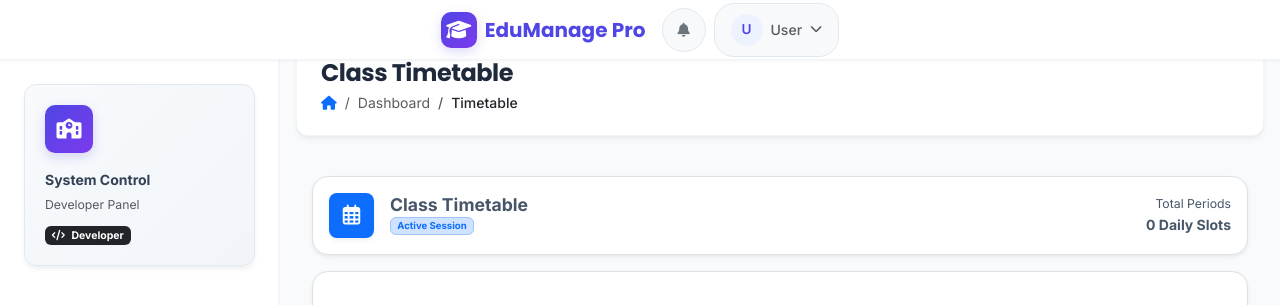
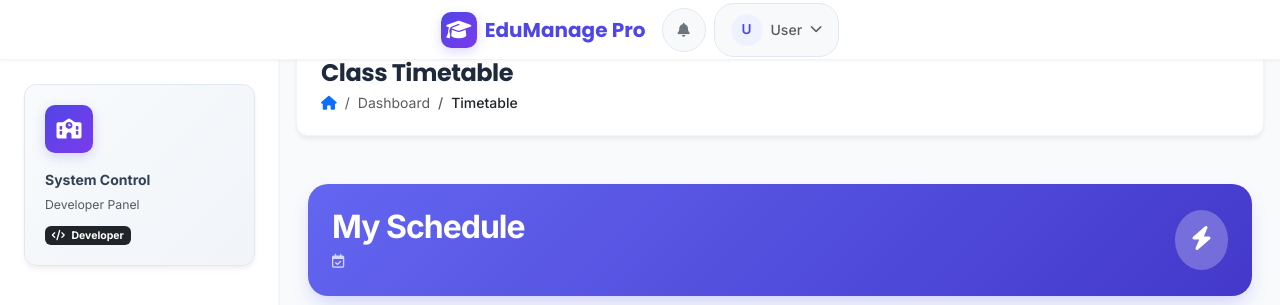
Before and after one commit to Anmol2121/call_me_daddy, a Python web app: template templates/student_timetable.html in a window 1280 px wide. Shown: the top 305 px of the page. Run offline with Jinja, Linux system fonts and the light colour scheme; the template is opened without the code that fills it, so the values that code supplies are empty.

Commit message:
Update student_timetable.html

```diff
--- a/templates/student_timetable.html
+++ b/templates/student_timetable.html
@@ -8,203 +8,233 @@
 {% endblock %}
 
 {% block content %}
-<div class="container-fluid px-2 px-lg-3 py-3 animate-fade-in">
+<style>
+    :root {
+        --glass-bg: rgba(255, 255, 255, 0.9);
+        --premium-shadow: 0 10px 30px -5px rgba(0, 0, 0, 0.05), 0 4px 10px -7px rgba(0, 0, 0, 0.05);
+        --accent-gradient: linear-gradient(135deg, #6366f1 0%, #4338ca 100%);
+    }
 
-    <div class="mb-3 bg-white rounded-4 shadow-sm border border-slate-200 overflow-hidden">
-        <div class="p-3">
-            <div class="d-flex align-items-center justify-content-between">
-                <div class="d-flex align-items-center gap-3">
-                    <div class="icon-square bg-primary text-white rounded-3 d-flex align-items-center justify-content-center shadow-sm" style="width: 45px; height: 45px;">
-                        <i class="far fa-calendar-alt fs-5"></i>
+    body { background-color: #f8fafc; }
+
+    /* Premium Header */
+    .timetable-header {
+        background: var(--accent-gradient);
+        border-radius: 20px;
+        padding: 1.5rem;
+        color: white;
+        margin-bottom: 2rem;
+        box-shadow: 0 10px 20px -5px rgba(99, 102, 241, 0.3);
+    }
+
+    /* Modern Day Picker */
+    .day-picker {
+        display: flex;
+        gap: 10px;
+        padding: 5px;
+        background: #fff;
+        border-radius: 16px;
+        box-shadow: var(--premium-shadow);
+        margin-bottom: 1.5rem;
+        overflow-x: auto;
+        scrollbar-width: none;
+    }
+    .day-picker::-webkit-scrollbar { display: none; }
+
+    .day-btn {
+        flex: 1;
+        min-width: 65px;
+        border: none;
+        background: transparent;
+        padding: 12px 8px;
+        border-radius: 12px;
+        transition: all 0.3s cubic-bezier(0.4, 0, 0.2, 1);
+    }
+    .day-btn.active {
+        background: #000;
+        color: #fff !important;
+        transform: translateY(-2px);
+        box-shadow: 0 4px 12px rgba(0,0,0,0.15);
+    }
+    .day-btn .d-name { font-size: 0.75rem; font-weight: 700; text-uppercase; letter-spacing: 0.5px; }
+    .day-btn .d-date { font-size: 0.65rem; opacity: 0.6; }
+
+    /* Mobile Class Cards */
+    .class-card {
+        background: #fff;
+        border-radius: 18px;
+        border: none;
+        margin-bottom: 1rem;
+        transition: transform 0.2s;
+        box-shadow: var(--premium-shadow);
+        overflow: hidden;
+        display: flex;
+    }
+    .class-card:active { transform: scale(0.98); }
+
+    .time-sidebar {
+        width: 75px;
+        background: #f1f5f9;
+        display: flex;
+        flex-direction: column;
+        align-items: center;
+        justify-content: center;
+        font-weight: 700;
+        color: #475569;
+        border-right: 1px dashed #e2e8f0;
+    }
+
+    .subject-info {
+        padding: 1rem;
+        flex: 1;
+        position: relative;
+    }
+    .subject-tag {
+        font-size: 0.65rem;
+        font-weight: 800;
+        text-transform: uppercase;
+        letter-spacing: 1px;
+        margin-bottom: 4px;
+        display: block;
+    }
+
+    /* Desktop Grid Styles */
+    @media (min-width: 992px) {
+        .desktop-timetable {
+            background: #fff;
+            border-radius: 24px;
+            padding: 1.5rem;
+            box-shadow: var(--premium-shadow);
+        }
+        .grid-header { font-weight: 700; color: #64748b; padding-bottom: 1rem; border-bottom: 2px solid #f1f5f9; }
+        .grid-cell { height: 120px; border-radius: 16px; margin: 5px; transition: all 0.3s; }
+        .grid-cell:hover { transform: translateY(-5px); box-shadow: 0 10px 15px -3px rgba(0,0,0,0.1); }
+    }
+
+    .empty-state {
+        opacity: 0.5;
+        font-style: italic;
+        font-size: 0.8rem;
+    }
+</style>
+
+<div class="container py-4">
+    <div class="timetable-header d-flex align-items-center justify-content-between">
+        <div>
+            <h2 class="fw-bold mb-1" style="letter-spacing: -1px;">{{ class_name or 'My Schedule' }}</h2>
+            <p class="mb-0 opacity-75 fw-medium"><i class="far fa-calendar-check me-2"></i> {{ context.current_session.name }}</p>
         </div>
-                    <div>
-                        <h4 class="mb-0 fw-bolder text-slate-900" style="font-size: 1.1rem;">{{ class_name or 'Class Timetable' }}</h4>
-                        <div class="text-slate-500 fw-medium" style="font-size: 0.8rem;">
-                            <span class="badge bg-primary-subtle text-primary border border-primary-subtle me-1">
-                                {{ context.current_session.name if context.current_session else 'Active Session' }}
-                            </span>
-                        </div>
-                    </div>
-                </div>
-                <div class="text-end d-none d-md-block">
-                    <span class="text-slate-400 small d-block">Total Periods</span>
-                    <span class="fw-bold text-slate-700">{{ periods|length }} Daily Slots</span>
-                </div>
-            </div>
+        <div class="bg-white bg-opacity-25 rounded-circle p-3">
+            <i class="fas fa-bolt fs-4"></i>
         </div>
     </div>
 
     {% if periods %}
-    <div class="d-md-none mb-3">
-        <div class="nav nav-pills nav-fill bg-white p-1 rounded-3 border border-slate-200 shadow-sm" id="dayTabs" role="tablist">
+    <div class="d-lg-none">
+        <div class="day-picker nav" id="pills-tab" role="tablist">
             {% for day in day_info %}
-            <button class="nav-link {% if loop.first %}active{% endif %} py-2 px-1"
-                    id="tab-{{ day.name|lower }}"
-                    data-bs-toggle="pill"
-                    data-bs-target="#day-{{ day.name|lower }}"
-                    type="button" style="font-size: 0.75rem;">
-                <span class="d-block fw-bold">{{ day.name[:3] }}</span>
-                <span class="opacity-75" style="font-size: 0.6rem;">{{ day.date.split(' ')[0] }}</span>
+            <button class="day-btn nav-link {% if loop.first %}active{% endif %}"
+                    id="p-{{ day.name|lower }}" data-bs-toggle="pill"
+                    data-bs-target="#content-{{ day.name|lower }}">
+                <div class="d-name">{{ day.name[:3] }}</div>
+                <div class="d-date">{{ day.date.split(' ')[0] }}</div>
             </button>
             {% endfor %}
         </div>
-    </div>
 
-    <div class="tab-content mt-2" id="timetableContent">
-
-        <div class="d-none d-md-block card border border-slate-200 shadow-sm rounded-3 overflow-hidden bg-white">
-            <div class="table-responsive">
-                <table class="table timetable-table mb-0">
-                    <thead class="bg-slate-50">
-                        <tr>
-                            <th class="text-center py-3 border-bottom border-slate-200" style="width: 120px;">
-                                <small class="text-uppercase fw-bold text-slate-500 tracking-wider">Time</small>
-                            </th>
-                            {% for day in day_info %}
-                            <th class="text-center border-bottom border-slate-200">
-                                <span class="d-block text-slate-900 fw-bold">{{ day.name }}</span>
-                                <small class="text-slate-400 fw-normal" style="font-size: 0.7rem;">{{ day.date }}</small>
-                            </th>
-                            {% endfor %}
-                        </tr>
-                    </thead>
-                    <tbody>
-                        {% for period in periods %}
-                        <tr>
-                            <td class="bg-slate-50 border-end border-slate-200 align-middle text-center p-3">
-                                <div class="fw-bold text-slate-800 mb-0" style="font-size: 0.85rem;">
-                                    {{ period.start_time.strftime('%H:%M') }}
-                                </div>
-                                <div class="text-slate-400" style="font-size: 0.7rem;">
-                                    {{ period.end_time.strftime('%H:%M') }}
-                                </div>
-                            </td>
+        <div class="tab-content" id="pills-tabContent">
             {% for day in day_info %}
             {% set day_idx = loop.index0 %}
+            <div class="tab-pane fade {% if loop.first %}show active{% endif %}" id="content-{{ day.name|lower }}">
+                {% for period in periods %}
                     {% set entry = entries|selectattr('period_id', 'equalto', period.id)|selectattr('day_of_week', 'equalto', day_idx)|first %}
-                                <td class="p-2 border-end border-bottom border-slate-100" style="height: 110px; width: 160px;">
+                    <div class="class-card">
+                        <div class="time-sidebar">
+                            <span style="font-size: 0.85rem;">{{ period.start_time.strftime('%H:%M') }}</span>
+                            <div style="width: 1px; height: 15px; background: #cbd5e1; margin: 4px 0;"></div>
+                            <span style="font-size: 0.7rem; opacity: 0.6;">{{ period.end_time.strftime('%H:%M') }}</span>
+                        </div>
+                        <div class="subject-info">
                             {% if entry %}
-                                        {% set color_schemes = [
-                                            {'bg': '#eef2ff', 'border': '#4f46e5', 'text': '#4338ca'},
-                                            {'bg': '#ecfdf5', 'border': '#059669', 'text': '#047857'},
-                                            {'bg': '#fff7ed', 'border': '#ea580c', 'text': '#c2410c'},
-                                            {'bg': '#fff1f2', 'border': '#e11d48', 'text': '#be123c'},
-                                            {'bg': '#f5f3ff', 'border': '#7c3aed', 'text': '#6d28d9'}
-                                        ] %}
-                                        {% set theme = color_schemes[loop.index % 5] %}
-                                        <div class="h-100 rounded-3 p-2 d-flex flex-column shadow-sm border-start border-4"
-                                             style="background-color: {{ theme.bg }}; border-color: {{ theme.border }} !important;">
-                                            <div class="fw-bolder text-truncate mb-1" style="color: {{ theme.text }}; font-size: 0.85rem;">
-                                                {{ entry.subject }}
+                                {% set colors = [['#6366f1', '#eef2ff'], ['#10b981', '#ecfdf5'], ['#f59e0b', '#fffbeb'], ['#ef4444', '#fef2f2'], ['#8b5cf6', '#f5f3ff']] %}
+                                {% set theme = colors[loop.index0 % 5] %}
+                                <span class="subject-tag" style="color: {{ theme[0] }}">{{ entry.subject }}</span>
+                                <h5 class="fw-bold text-dark mb-1" style="font-size: 1rem;">{{ entry.subject }}</h5>
+                                <div class="d-flex align-items-center gap-3 mt-2 text-slate-500" style="font-size: 0.75rem;">
+                                    <span><i class="far fa-user me-1"></i> {{ entry.teacher.full_name }}</span>
+                                    {% if entry.room %}
+                                    <span><i class="fas fa-door-open me-1"></i> {{ entry.room }}</span>
+                                    {% endif %}
                                 </div>
-                                            <div class="mt-auto">
-                                                <div class="text-slate-700 fw-medium text-truncate" style="font-size: 0.75rem;">
-                                                    <i class="far fa-user me-1 opacity-50"></i>{{ entry.teacher.full_name }}
-                                                </div>
-                                                {% if entry.room %}
-                                                <div class="text-slate-500 text-truncate" style="font-size: 0.7rem;">
-                                                    <i class="fas fa-map-marker-alt me-1 opacity-50"></i>{{ entry.room }}
+                            {% else %}
+                                <div class="h-100 d-flex align-items-center justify-content-center">
+                                    <span class="empty-state">No classes scheduled</span>
                                 </div>
                             {% endif %}
                         </div>
                     </div>
-                                    {% else %}
-                                        <div class="h-100 d-flex align-items-center justify-content-center opacity-25">
-                                            <span class="text-slate-300">—</span>
-                                        </div>
-                                    {% endif %}
-                                </td>
                 {% endfor %}
-                        </tr>
-                        {% endfor %}
-                    </tbody>
-                </table>
-            </div>
-        </div>
-
-        <div class="d-md-none">
-            {% for day in day_info %}
-            {% set day_idx = loop.index0 %}
-            <div class="tab-pane fade {% if loop.first %}show active{% endif %}" id="day-{{ day.name|lower }}" role="tabpanel">
-                <div class="d-flex flex-column gap-3">
-                    {% for period in periods %}
-                        {% set entry = entries|selectattr('period_id', 'equalto', period.id)|selectattr('day_of_week', 'equalto', day_idx)|first %}
-                        <div class="card border-0 shadow-sm rounded-4 overflow-hidden">
-                            <div class="row g-0">
-                                <div class="col-3 bg-slate-50 d-flex flex-column align-items-center justify-content-center border-end border-slate-100 py-3">
-                                    <span class="fw-bold text-slate-800" style="font-size: 0.9rem;">{{ period.start_time.strftime('%H:%M') }}</span>
-                                    <span class="text-slate-400" style="font-size: 0.7rem;">{{ period.end_time.strftime('%H:%M') }}</span>
-                                    <span class="badge bg-slate-200 text-slate-600 mt-2" style="font-size: 0.6rem;">P{{ period.period_number }}</span>
-                                </div>
-                                <div class="col-9 bg-white p-3">
-                                    {% if entry %}
-                                        <h6 class="fw-bold mb-1 text-primary">{{ entry.subject }}</h6>
-                                        <div class="d-flex flex-column gap-1">
-                                            <span class="text-slate-600 small"><i class="far fa-user-circle me-2"></i>{{ entry.teacher.full_name }}</span>
-                                            {% if entry.room %}
-                                            <span class="text-slate-500 small"><i class="fas fa-location-arrow me-2"></i>Room: {{ entry.room }}</span>
-                                            {% endif %}
-                                        </div>
-                                    {% else %}
-                                        <div class="h-100 d-flex align-items-center">
-                                            <span class="text-slate-400 italic small">No scheduled class</span>
-                                        </div>
-                                    {% endif %}
-                                </div>
-                            </div>
-                        </div>
-                    {% endfor %}
-                </div>
             </div>
             {% endfor %}
         </div>
     </div>
 
+    <div class="d-none d-lg-block desktop-timetable">
+        <div class="row mb-3">
+            <div class="col-1"></div>
+            {% for day in day_info %}
+            <div class="col text-center grid-header">{{ day.name }}</div>
+            {% endfor %}
+        </div>
+
+        {% for period in periods %}
+        <div class="row align-items-center mb-2">
+            <div class="col-1 text-end pr-3">
+                <div class="fw-bold text-dark" style="font-size: 0.8rem;">{{ period.start_time.strftime('%H:%M') }}</div>
+                <div class="text-muted" style="font-size: 0.7rem;">{{ period.end_time.strftime('%H:%M') }}</div>
+            </div>
+            {% for day in day_info %}
+                {% set day_idx = loop.index0 %}
+                {% set entry = entries|selectattr('period_id', 'equalto', period.id)|selectattr('day_of_week', 'equalto', day_idx)|first %}
+                <div class="col p-0">
+                    {% if entry %}
+                        {% set colors = [['#6366f1', '#eef2ff'], ['#10b981', '#ecfdf5'], ['#f59e0b', '#fffbeb'], ['#ef4444', '#fef2f2'], ['#8b5cf6', '#f5f3ff']] %}
+                        {% set theme = colors[loop.index % 5] %}
+                        <div class="grid-cell p-3 d-flex flex-column" style="background: {{ theme[1] }}; border-left: 4px solid {{ theme[0] }};">
+                            <span class="fw-bold text-dark text-truncate" style="font-size: 0.85rem;">{{ entry.subject }}</span>
+                            <span class="text-muted mt-1 text-truncate" style="font-size: 0.7rem;">{{ entry.teacher.full_name }}</span>
+                            <div class="mt-auto d-flex justify-content-between align-items-center">
+                                <span class="badge rounded-pill bg-white text-dark border shadow-sm" style="font-size: 0.6rem;">{{ entry.room or 'N/A' }}</span>
+                                <i class="fas fa-ellipsis-h opacity-25"></i>
+                            </div>
+                        </div>
                     {% else %}
-    <div class="card border border-slate-200 shadow-sm rounded-4 bg-white text-center py-5">
-        <div class="card-body">
-            <div class="bg-slate-50 text-primary rounded-circle d-flex align-items-center justify-content-center mx-auto mb-3" style="width: 80px; height: 80px;">
-                <i class="fas fa-calendar-times fs-1"></i>
+                        <div class="grid-cell d-flex align-items-center justify-content-center" style="background: #fafafa; border: 1px dashed #e2e8f0;">
+                            <span class="opacity-25">—</span>
                         </div>
-            <h5 class="fw-bold">No Timetable Found</h5>
-            <p class="text-slate-500">Your schedule hasn't been uploaded yet.</p>
+                    {% endif %}
                 </div>
+            {% endfor %}
+        </div>
+        {% endfor %}
+    </div>
+
+    {% else %}
+    <div class="text-center py-5">
+        <img src="https://illustrations.popsy.co/gray/calendar.svg" alt="Empty" style="width: 200px;" class="mb-4">
+        <h4 class="fw-bold text-dark">Schedule Empty</h4>
+        <p class="text-muted">No timetable entries found for your account.</p>
     </div>
     {% endif %}
 </div>
 
-<style>
-    /* Styling for the Day Tabs on Mobile */
-    .nav-pills .nav-link {
-        color: #64748b;
-        border-radius: 8px;
-        transition: all 0.3s ease;
-    }
-    .nav-pills .nav-link.active {
-        background-color: #4f46e5;
-        color: white;
-        box-shadow: 0 4px 12px rgba(79, 70, 229, 0.2);
-    }
-
-    /* Timetable Table Styles (Desktop) */
-    .timetable-table thead th {
-        background-color: #f8fafc;
-        border-top: none;
-    }
-
-    /* Animation */
-    .animate-fade-in {
-        animation: fadeIn 0.4s ease-out;
-    }
-    @keyframes fadeIn {
-        from { opacity: 0; transform: translateY(10px); }
-        to { opacity: 1; transform: translateY(0); }
-    }
-
-    /* Mobile specific tweaks */
-    @media (max-width: 767.98px) {
-        .container-fluid { padding-bottom: 80px !important; }
-        .card { border: 1px solid #f1f5f9; }
-    }
-</style>
+<script>
+    // Simple active state toggle for mobile buttons (Bootstrap handles the tab switching)
+    document.querySelectorAll('.day-btn').forEach(btn => {
+        btn.addEventListener('click', () => {
+            document.querySelectorAll('.day-btn').forEach(b => b.classList.remove('active'));
+            btn.classList.add('active');
+        });
+    });
+</script>
 {% endblock %}
```
Lines whose indentation alone changed are shown as unchanged.
